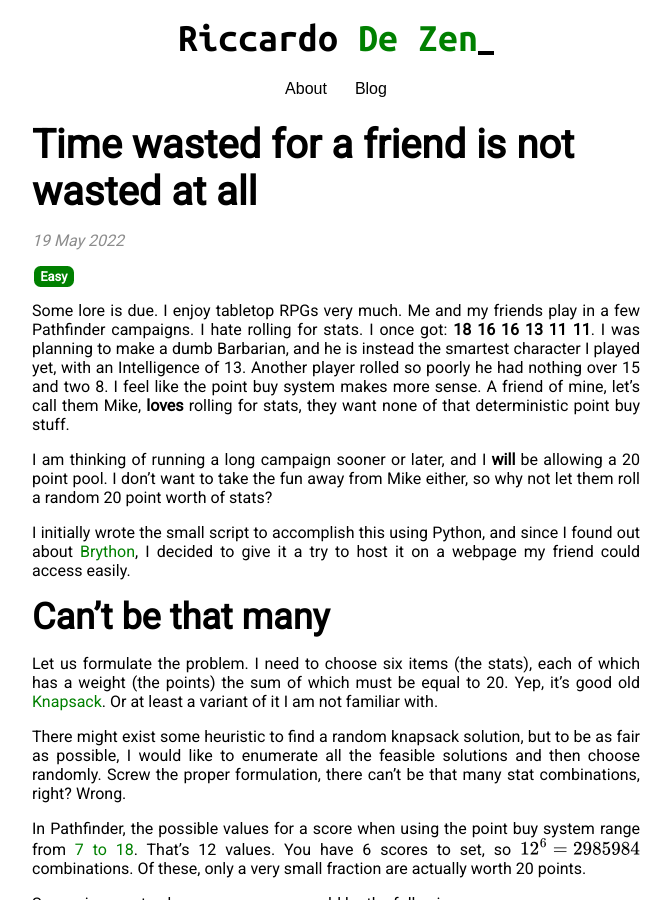
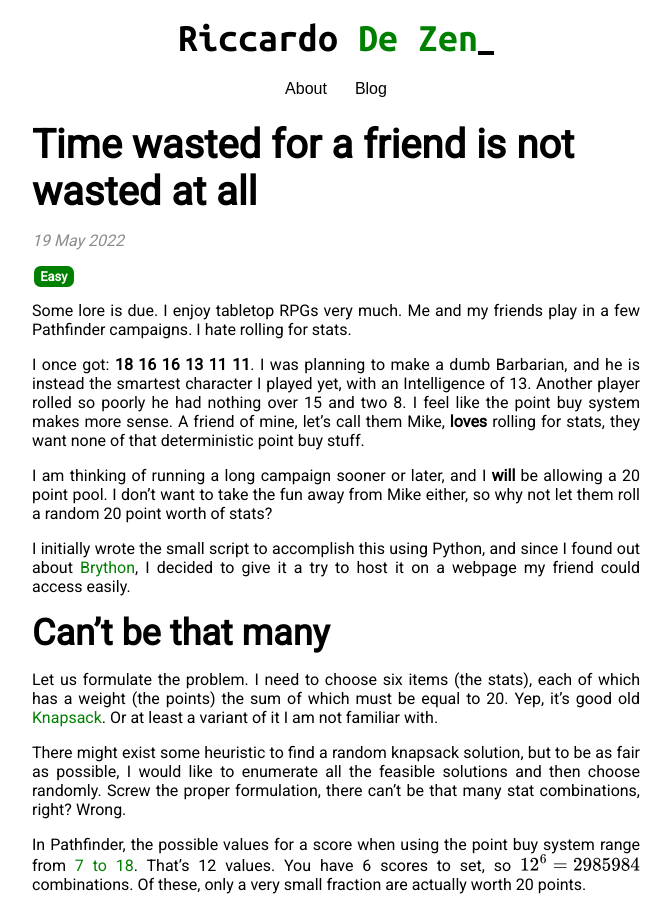
Before and after one commit to ricdezen/ricdezen.github.io, a Jekyll site: the page built from _posts/2022-05-19-point-buy.md, in a window 1280 px wide and 900 px high. Shown: the whole window, without its empty margins (304-975 px from the left). Built offline with Jekyll 4.4.1, drawn with Linux system fonts in a browser that asks for light colours; our own code applies the rules of GitHub Pages for plain Markdown files; part of the change alters nothing that is shown.

Commit message:
Separated article excerpt

```diff
--- a/_posts/2022-05-19-point-buy.md
+++ b/_posts/2022-05-19-point-buy.md
@@ -2,10 +2,14 @@
 title: "Time wasted for a friend is not wasted at all"
 categories: easy
 ---
+
 Some lore is due. I enjoy tabletop RPGs very much. Me and my friends play in a
-few Pathfinder campaigns. I hate rolling for stats. I once got:
-**18 16 16 13 11 11**. I was planning to make a dumb Barbarian, and he is
-instead the smartest character I played yet, with an Intelligence of 13.
+few Pathfinder campaigns. I hate rolling for stats.
+
+<!-- more -->
+
+I once got: **18 16 16 13 11 11**. I was planning to make a dumb Barbarian, and
+he is instead the smartest character I played yet, with an Intelligence of 13.
 Another player rolled so poorly he had nothing over 15 and two 8.
 I feel like the point buy system makes more sense. A friend of mine, let's call
 them Mike, **loves** rolling for stats, they want none of that deterministic
```
Also changed, not shown: _posts/2020-11-28-naive-sorting.md (+1 -0 lines).
